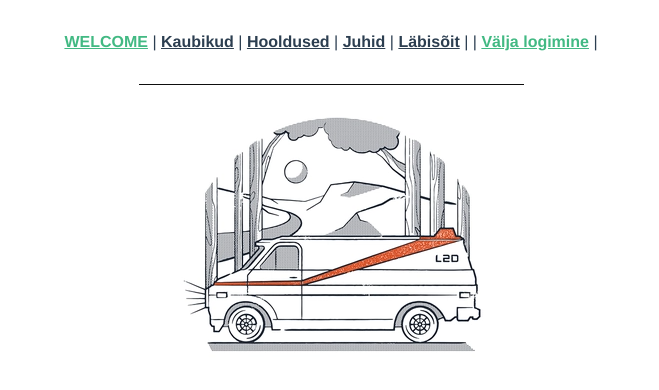
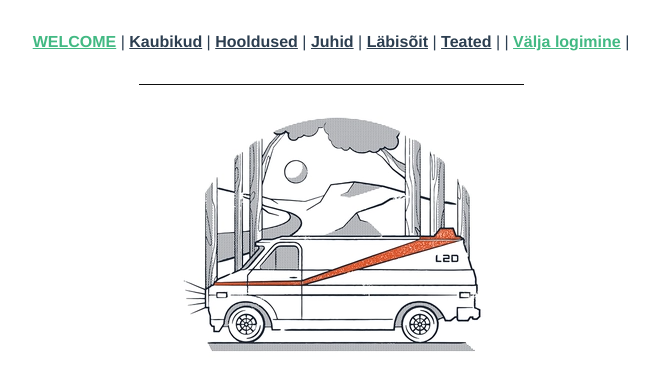
Before and after one commit to BPoder/vans_front, a Vue app: page / in a window 1280 px wide. Shown: the top 390 px of the page, without its empty margins (309-968 px from the left). Built offline with nearby package versions, Linux system fonts and the light colour scheme; sample sign-in values are in the browser's storage.

Commit message:
PADRE-BOLEANIS WIP

```diff
--- a/src/App.vue
+++ b/src/App.vue
@@ -9,6 +9,7 @@
                 <router-link to="/maintenance">Hooldused</router-link> |
                 <router-link to="/drivers">Juhid</router-link> |
                 <router-link to="/mileage">Läbisõit</router-link> |
+                <router-link to="/adminMessage">Teated</router-link> |
             </template>
 
             <template v-else>
--- a/src/router/index.js
+++ b/src/router/index.js
@@ -8,6 +8,7 @@ import ErrorView from "@/views/ErrorView.vue";
 import MaintenanceView from "@/views/MaintenanceView.vue";
 import DriversView from "@/views/DriversView.vue";
 import MileageView from "@/views/MileageView.vue";
+import AdminMessageView from "@/views/AdminMessageView.vue";
 
 const routes = [
   {
@@ -55,6 +56,11 @@ const routes = [
     name: 'mileageRoute',
     component: MileageView
   },
+  {
+    path: '/adminmessage',
+    name: 'adminMessageRoute',
+    component: AdminMessageView
+  },
 ]
 
 const router = createRouter({
--- /dev/null
+++ b/src/views/AdminMessageView.vue
@@ -0,0 +1,13 @@
+<template>
+
+</template>
+
+<script>
+export default {
+    name: "AdminMessageView"
+}
+</script>
+
+<style scoped>
+
+</style>
```
